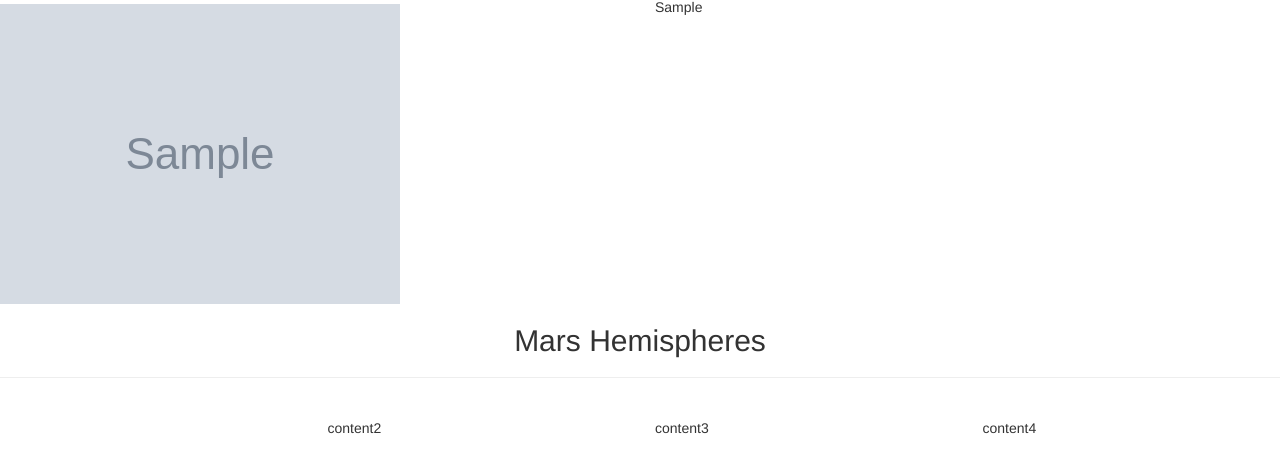
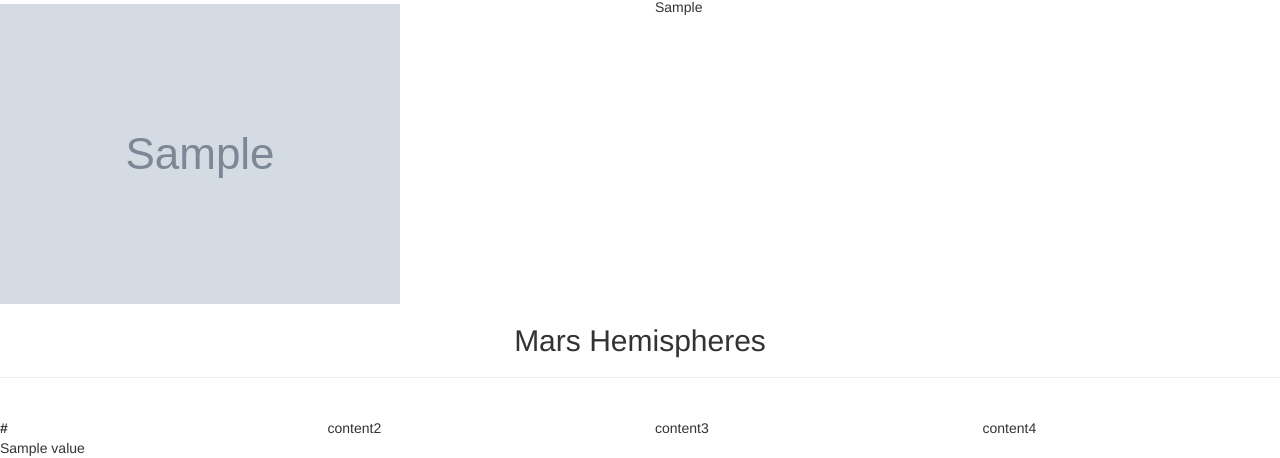
Before and after one commit to cieranmorris/Mission-to-Mars-Web-Scraping, a Flask app: page / in a window 1280 px wide. Shown: the part 468-926 px from the top of the page. Before the commit the page ends 902 px from the top, so only its background shows below. Run offline with Flask 2, Linux system fonts and the light colour scheme; grey boxes marked "Sample" are stand-in pictures; a database or web service that is not in the repository returns one stand-in record (values such as "Sample title"); some libraries are stand-ins or nearby versions.

Commit message:
troubleshooting jinja2 for loop for hemisphere images

```diff
--- a/templates/index.html
+++ b/templates/index.html
@@ -53,9 +53,11 @@
             </div>
         </div>
 
-        {% for hemisphere in mars.hemisphere_links %}
+        {% for hemisphere_links, value in mars.hemisphere_links %}
         <div class = "row equal">
             <div class = "col-md-3">
+                <dt>{{ hemisphere_links}}</dt>
+                <dd>{{ value }}</dd>
 
             </div>
             <div class = "col-md-3">
```
